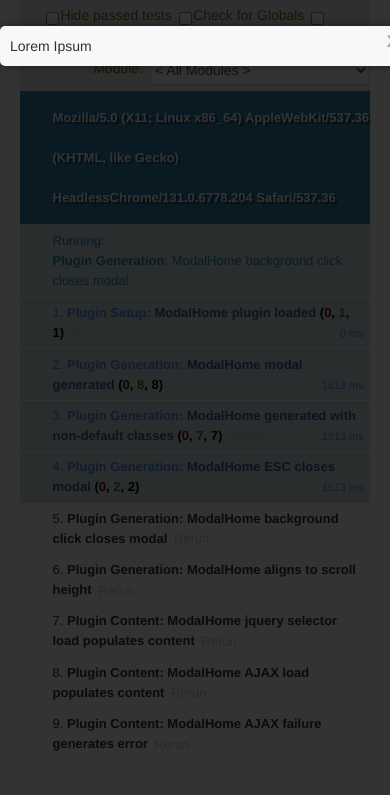
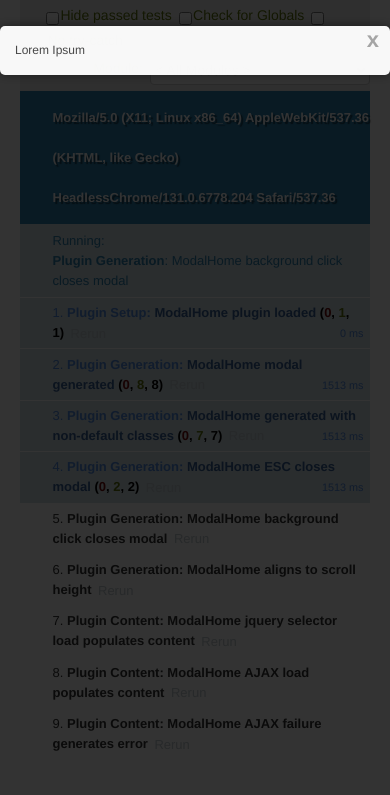
Before and after one commit to danfusion/modal-home, a website: page tests.html in a window 390 px wide. Shown: the part 49-844 px from the top of the page. Drawn offline with Linux system fonts and the light colour scheme.

Commit message:
Updated CSS as per @williammengers instructions

```diff
--- a/css/modalHome.css
+++ b/css/modalHome.css
@@ -11,6 +11,8 @@
 }
 
 .jhm-modal {
+    font-size:12px;
+    line-height:19px;
     display: none;
     top: 100px;
     left: 0;
@@ -53,11 +55,19 @@
     display: none;
 }
 
+.jhm-modal {color:#4A4A4A;font-size:12px;line-height:19px;margin-top:25px;padding:0;}
+.jhm-modal .researcherProfile{padding:10px;}
+.jhm-modal h1.mainBodyContentTitle{padding:10px 0 0 0px;}
+.jhm-modal .profileReturn{display:none;}
+
 @media screen and (max-width: 740px) {
-.jhm-modal {
-    left: 0;
-    width: 100%;
-    padding: 10px;
-    margin: 0;
+    .jhm-modal {
+        left: 0;
+        width: 100%;
+        padding: 0;
+        margin: 0;
+    }
+    .jhm-modal-content {
+        padding: 15px;
+    }
 }
-}
```
Also changed, not shown: build/jquery.modalHome.min.js, build/modalHome.min.css.
